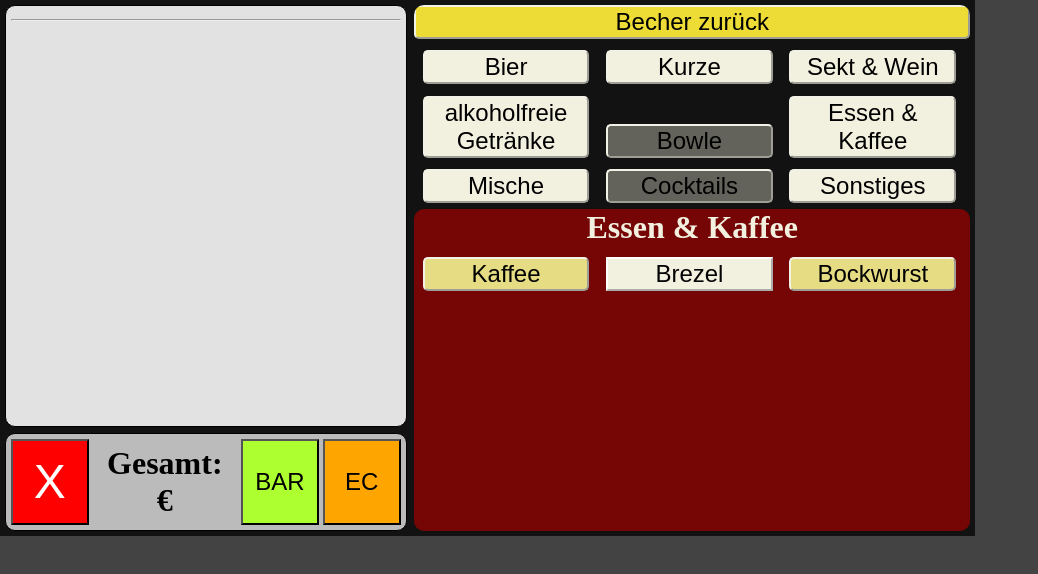
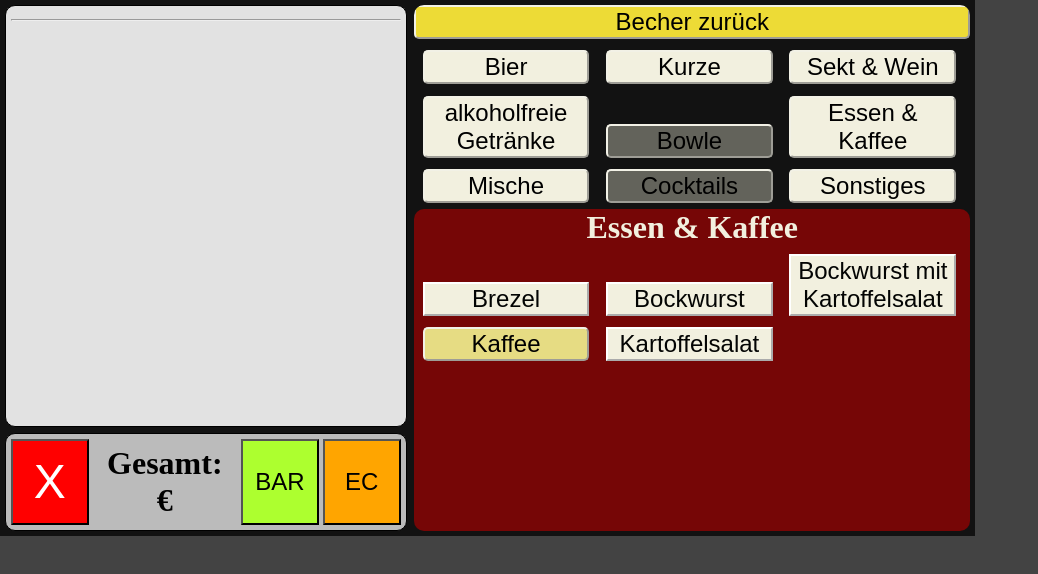
Before and after one commit to Hilde19/scc1980, an Angular app: page /start_annahme/essen in a window 1280 px wide. Shown: the top 574 px of the page, without its empty margins (0-1038 px from the left). Built offline with nearby package versions, Linux system fonts and the light colour scheme.

Commit message:
prinzenpaargala

```diff
--- a/src/app/auswahl/essen/essen.component.html
+++ b/src/app/auswahl/essen/essen.component.html
@@ -1,12 +1,25 @@
 <b class="ueberschrift">Essen & Kaffee</b>
 
-<button class="unterkategorie" [routerLink]="['kaffee']">Kaffee</button>
+
 <app-getraenk   [getraenk] = "'Brezel'"
                 [preis] = "'2.00'"
                 [pfand] = "false">
 </app-getraenk>
+<app-getraenk   [getraenk] = "'Bockwurst'"
+                [preis] = "'2.50'"
+                [pfand] = "false">
+</app-getraenk>
+<app-getraenk   [getraenk] = "'Bockwurst mit Kartoffelsalat'"
+                [preis] = "'4.00'"
+                [pfand] = "false">
+</app-getraenk>
+<button class="unterkategorie" [routerLink]="['kaffee']">Kaffee</button>
+<app-getraenk   [getraenk] = "'Kartoffelsalat'"
+                [preis] = "'2.00'"
+                [pfand] = "false">
+</app-getraenk>
 
-<button class="unterkategorie" [routerLink]="['bockwurst']">Bockwurst</button>
+<!-- <button class="unterkategorie" [routerLink]="['bockwurst']">Bockwurst</button> -->
 
 
 <!-- <app-getraenk   [getraenk] = "'Soljanka'"
--- a/src/app/auswahl/essen/kaffee/kaffee.component.html
+++ b/src/app/auswahl/essen/kaffee/kaffee.component.html
@@ -11,7 +11,7 @@
                 [preis] = "'1.50'"
                 [pfand] = "false">
 </app-getraenk>
-<app-getraenk   [getraenk] = "'Kaffee schwarz mit Zucker'"
+<app-getraenk   [getraenk] = "'Kaffee mit Zucker'"
                 [preis] = "'1.50'"
                 [pfand] = "false">
 </app-getraenk>
```
Also changed, not shown: 4 other files (tests, documents, lock files or other folders).
